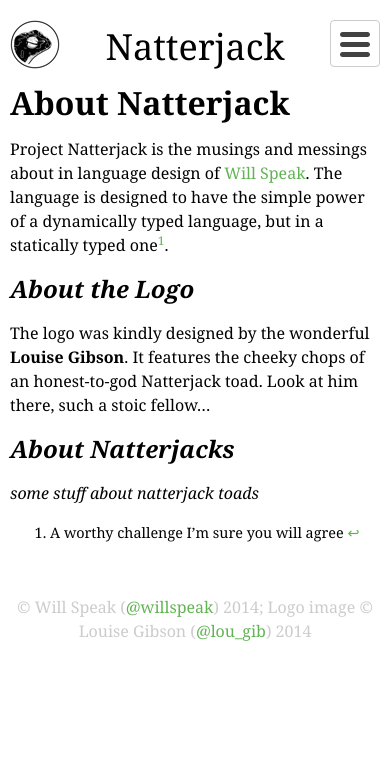
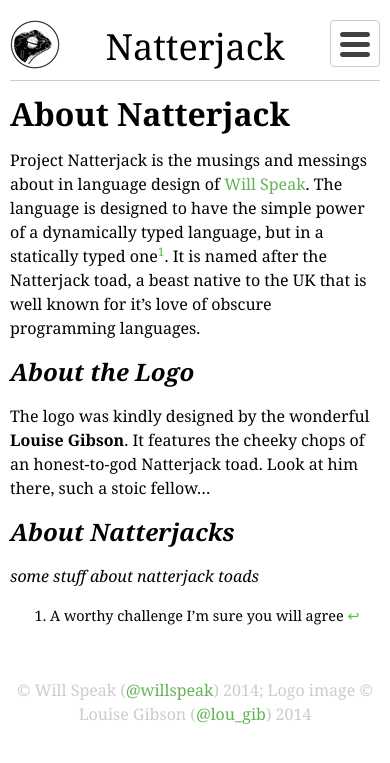
Before and after one commit to Natterjack/natterjack_site, a Jekyll site: the page built from about.md, in a window 390 px wide. Shown: the top 763 px of the page. Built offline with Jekyll 4.4.1, drawn with Linux system fonts in a browser that asks for light colours.

Commit message:
Update About a Bit
Add some more to the about page. Update the header of the phone
version to add a border.

```diff
--- a/about.md
+++ b/about.md
@@ -6,7 +6,7 @@ order: 2
 
 # About Natterjack
 
-Project Natterjack is the musings and messings about in language design of [Will Speak][plingdollar]. The language is designed to  have the simple power of a dynamically typed language, but in a statically typed one[^1].
+Project Natterjack is the musings and messings about in language design of [Will Speak][plingdollar]. The language is designed to  have the simple power of a dynamically typed language, but in a statically typed one[^1]. It is named after the Natterjack toad, a beast native to the UK that is well known for it’s love of obscure programming languages.
 
 ## About the Logo
 
--- a/css/main.css
+++ b/css/main.css
@@ -72,9 +72,10 @@ header div#logo nav > ul {
 @media screen and (max-width: 700px) {
 
 	header {
-		height: 50px;
+		height: 60px;
 		margin: 20px 0 0 0;
 		background: url(/img/logo_50.png) no-repeat;
+		border-bottom: 1px solid #CCC;
 	}
 
 	header div#logo {
```
